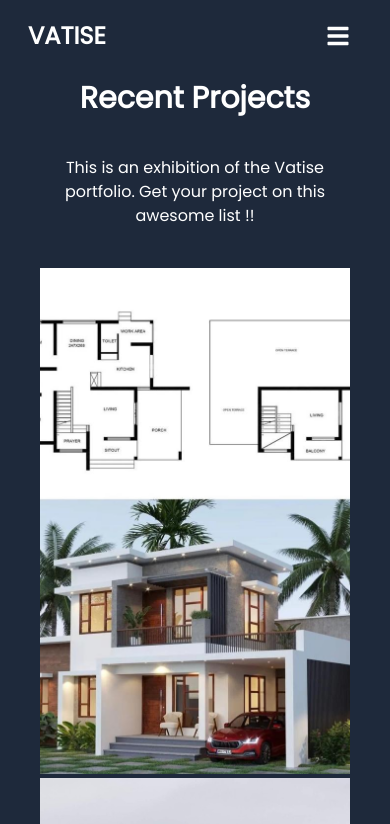
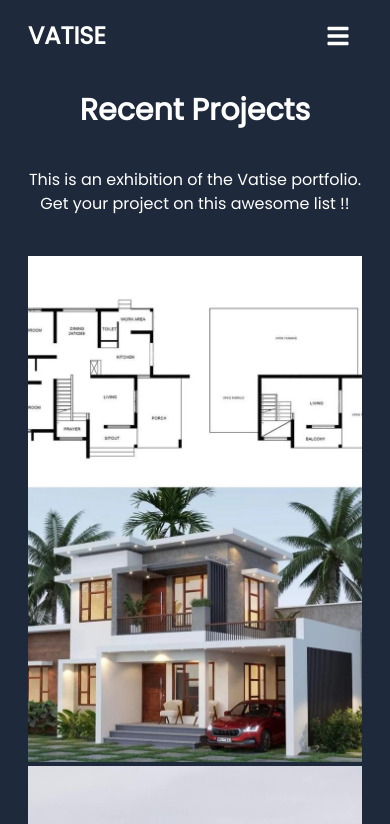
Before and after one commit to nelsonasino/Vatise-Enterprises, a React (Vite) app: page /projects in a window 390 px wide. Shown: the top 824 px of the page. Built offline with nearby package versions, Linux system fonts and the light colour scheme.

Commit message:
project-section adjustment

```diff
--- a/src/screens/ProjectsScreen.jsx
+++ b/src/screens/ProjectsScreen.jsx
@@ -36,8 +36,8 @@ const Project = ({ title, subtitle }) => {
 
 const ProjectsScreen = () => {
   return (
-    <div className="bg-slate-800 md:p-16 p-10 text-white font-poppins flex flex-col items-center justify-center">
-      <h1 className="md:mt-16 mt-10 md:font-extrabold font-bold md:text-4xl text-3xl md:mb-16 mb-0">
+    <div className="bg-slate-800 md:p-16 p-7 text-white font-poppins flex flex-col items-center justify-center">
+      <h1 className="mt-16 md:font-extrabold font-bold md:text-4xl text-3xl md:mb-16 mb-0">
         Recent Projects
       </h1>
 
```
